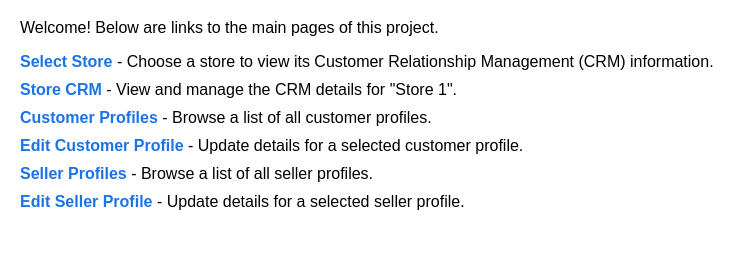
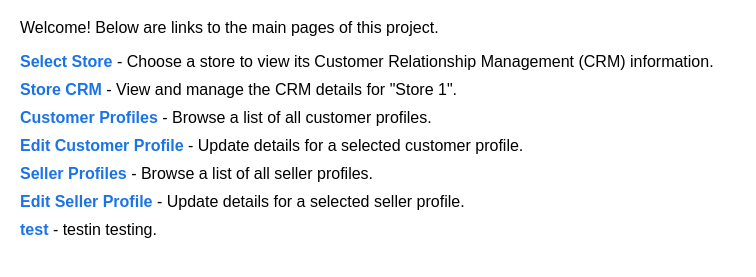
Before and after one commit to bricar25/Project-Step-3-Draft-Version, a plain HTML site: page Step3_SellersCustomers_HTML_files/index.html in a window 1280 px wide. Shown: the part 61-338 px from the top of the page, without its empty margins (0-756 px from the left). Drawn offline with Linux system fonts and the light colour scheme.

Commit message:
Update index.html testing

```diff
--- a/Step3_SellersCustomers_HTML_files/index.html
+++ b/Step3_SellersCustomers_HTML_files/index.html
@@ -38,6 +38,7 @@
             <li><a href="editCustomer.html">Edit Customer Profile</a> - Update details for a selected customer profile.</li>
             <li><a href="sellers.html">Seller Profiles</a> - Browse a list of all seller profiles.</li>
             <li><a href="editSeller.html">Edit Seller Profile</a> - Update details for a selected seller profile.</li>
+            <li><a href="test.html">test</a> - testin testing.</li>
         </ul>
     </main>
 
```
